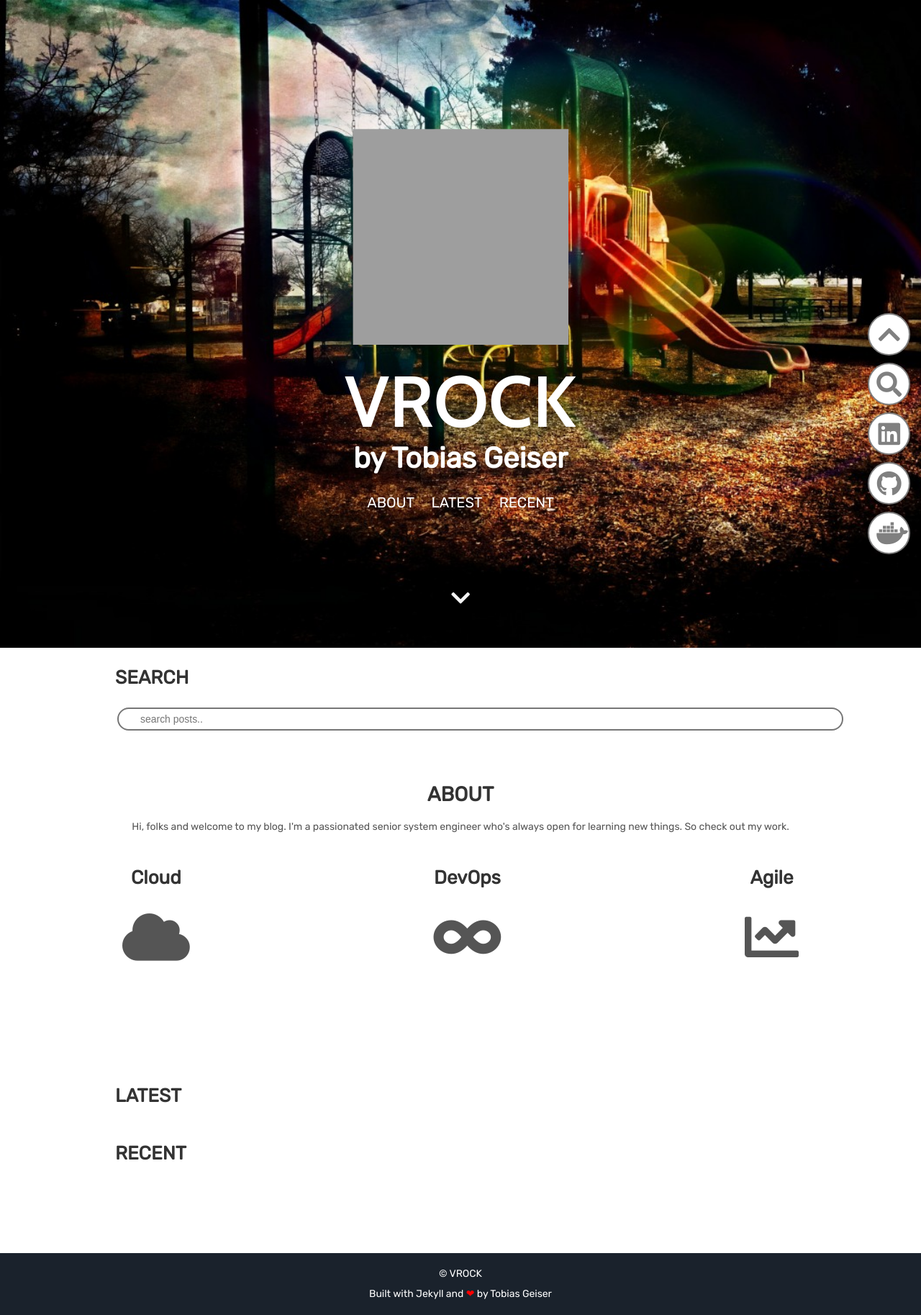
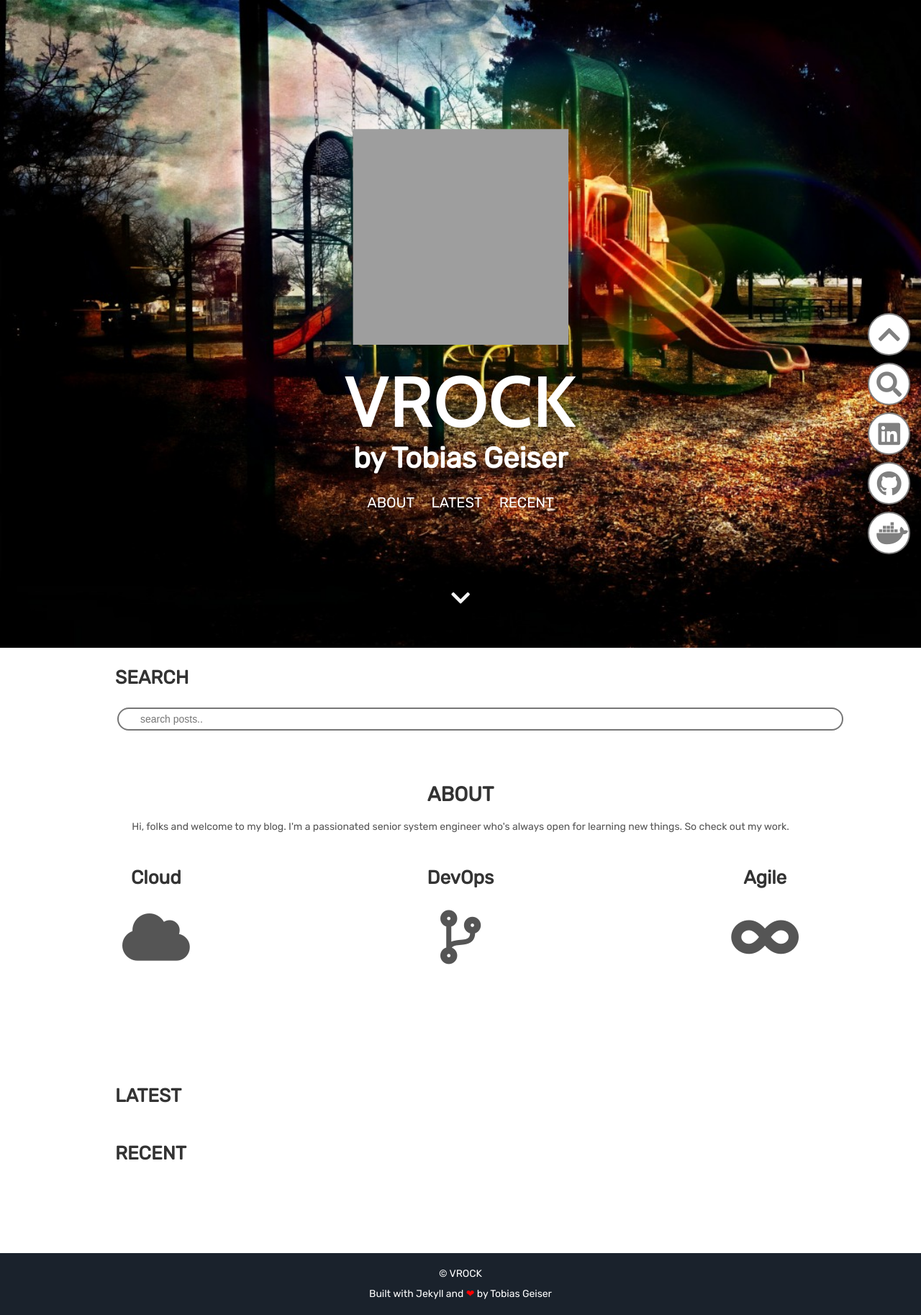
Before and after one commit to team-vrock/jekyll-theme-vrock, a Jekyll site: the page built from index.html, in a window 1280 px wide. Shown: the whole page at 72% size. Built offline with Jekyll 4.4.1, drawn with Linux system fonts in a browser that asks for light colours; comment, search, counter and statistics services are not loaded; grey boxes are pictures that could not be loaded.

Commit message:
changed icons

```diff
--- a/_includes/about.html
+++ b/_includes/about.html
@@ -10,12 +10,12 @@
     </div>
     <div class="tech">
       <h2>DevOps</h2>
-      <i class="fas fa-infinity"></i>
+      <i class="fas fa-code-branch"></i>
       <p></p>
     </div>
     <div class="tech">
       <h2>Agile</h2>
-    <i class="fas fa-chart-line"></i>
+      <i class="fas fa-infinity"></i>
       <p></p>
     </div>
 </div>
```
